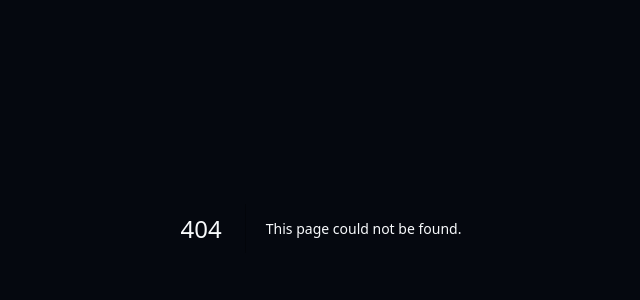
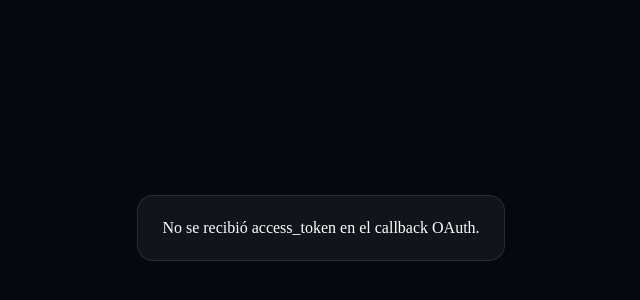
Before and after one commit to serviciosdigitalesmx/Sdmx-pagina-principal, a Next.js app in the folder apps/frontend-next/: page /auth/callback in a window 1280 px wide. Before the commit this address had no page. Shown: the part 172-472 px from the top of the page, without its empty margins (319-959 px from the left). Built offline with nearby package versions, Linux system fonts and the light colour scheme; no server answers.

Commit message:
fix: add auth callback page and update google login redirect

```diff
--- /dev/null
+++ b/apps/frontend-next/app/auth/callback/page.tsx
@@ -0,0 +1,85 @@
+'use client';
+
+import { useEffect, useState } from 'react';
+import { useRouter } from 'next/navigation';
+import { apiClient } from '@/lib/apiClient';
+import { persistSession, clearSession, type Session } from '@/lib/session';
+
+const parseHash = (hash: string): URLSearchParams => {
+  const cleaned = hash.startsWith('#') ? hash.slice(1) : hash;
+  return new URLSearchParams(cleaned);
+};
+
+export default function AuthCallbackPage() {
+  const router = useRouter();
+  const [message, setMessage] = useState('Procesando autenticación...');
+
+  useEffect(() => {
+    const run = () => {
+      const { hash } = window.location;
+      const params = parseHash(hash);
+
+      const error = params.get('error_description') || params.get('error');
+      if (error) {
+        clearSession();
+        setMessage(error);
+        return;
+      }
+
+      const accessToken = params.get('access_token');
+      const refreshToken = params.get('refresh_token');
+      const expiresIn = params.get('expires_in');
+      const expiresAt = params.get('expires_at');
+      const tokenType = params.get('token_type') || 'bearer';
+
+      if (!accessToken) {
+        clearSession();
+        setMessage('No se recibió access_token en el callback OAuth.');
+        return;
+      }
+
+      const now = Date.now();
+      const expiresAtIso = expiresAt && Number.isFinite(Number(expiresAt))
+        ? new Date(Number(expiresAt) * 1000).toISOString()
+        : expiresIn && Number.isFinite(Number(expiresIn))
+          ? new Date(now + Number(expiresIn) * 1000).toISOString()
+          : new Date(now + 3600 * 1000).toISOString();
+
+      const tokenOnlySession = {
+        accessToken,
+        refreshToken: refreshToken || '',
+        expiresAt: expiresAtIso,
+        tokenType
+      } as unknown as Session;
+
+      persistSession(tokenOnlySession);
+
+      apiClient.get<Session>('/api/auth/me')
+        .then((response) => {
+          if (response.success && response.data) {
+            persistSession({
+              ...tokenOnlySession,
+              ...response.data
+            });
+          }
+        })
+        .catch(() => {
+          // Keep the token-only session so the dashboard can retry auth state resolution.
+        })
+        .finally(() => {
+          window.history.replaceState({}, document.title, '/dashboard');
+          router.replace('/dashboard');
+        });
+    };
+
+    run();
+  }, [router]);
+
+  return (
+    <main className="min-h-screen flex items-center justify-center bg-[#05080F] p-6">
+      <div className="rounded-2xl border border-white/10 bg-white/5 px-6 py-5 text-white">
+        {message}
+      </div>
+    </main>
+  );
+}
--- a/apps/frontend-next/app/login/page.tsx
+++ b/apps/frontend-next/app/login/page.tsx
@@ -58,7 +58,7 @@
     try {
       const supabaseUrl = process.env.NEXT_PUBLIC_SUPABASE_URL;
       if (!supabaseUrl) throw new Error('NEXT_PUBLIC_SUPABASE_URL no definido');
-      const redirectTo = `${window.location.origin}/dashboard`;
+      const redirectTo = `${window.location.origin}/auth/callback`;
       const oauthUrl = new URL(`${supabaseUrl.replace(/\/$/, '')}/auth/v1/authorize`);
       oauthUrl.searchParams.set('provider', 'google');
       oauthUrl.searchParams.set('redirect_to', redirectTo);
--- a/apps/frontend-next/app/register/page.tsx
+++ b/apps/frontend-next/app/register/page.tsx
@@ -56,7 +56,7 @@
     try {
       const supabaseUrl = process.env.NEXT_PUBLIC_SUPABASE_URL;
       if (!supabaseUrl) throw new Error('NEXT_PUBLIC_SUPABASE_URL no definido');
-      const redirectTo = `${window.location.origin}/dashboard`;
+      const redirectTo = `${window.location.origin}/auth/callback`;
       const oauthUrl = new URL(`${supabaseUrl.replace(/\/$/, '')}/auth/v1/authorize`);
       oauthUrl.searchParams.set('provider', 'google');
       oauthUrl.searchParams.set('redirect_to', redirectTo);
```
